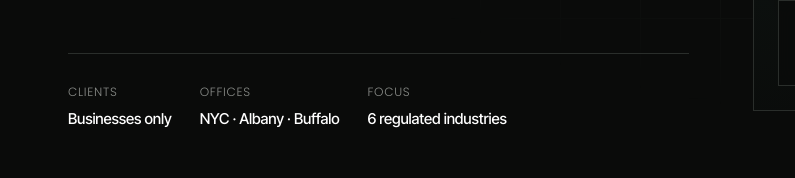
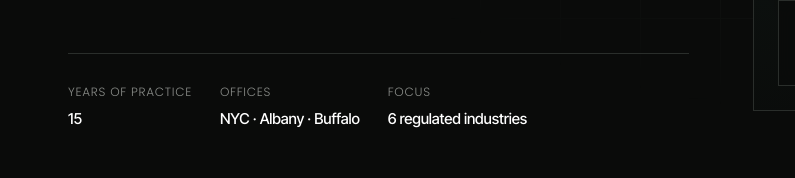
Before and after one commit to adilasadovic-fl/Emina-rebrand, a plain HTML site: page prototype/index.html in a window 1280 px wide. Shown: the part 622-800 px from the top of the page, 0-795 px from the left. Drawn offline with Linux system fonts and the light colour scheme.

Commit message:
v1 hero: replace 'Businesses only' with 15 years of practice
Co-Authored-By: Claude Opus 5.5 <noreply@anthropic.com>
Claude-Session: https://claude.ai/code/session_015QvZUnL16pLXQmHq49y6AU

```diff
--- a/prototype/index.html
+++ b/prototype/index.html
@@ -341,7 +341,7 @@
         <a href="#practice" class="btn btn-ghost">Explore services</a>
       </div>
       <div class="hero-meta">
-        <div>Clients<b>Businesses only</b></div>
+        <div>Years of practice<b>15</b></div>
         <div>Offices<b>NYC · Albany · Buffalo</b></div>
         <div>Focus<b>6 regulated industries</b></div>
       </div>
```
Also changed, not shown: prototype/preview-desktop.png, 1 other file.
